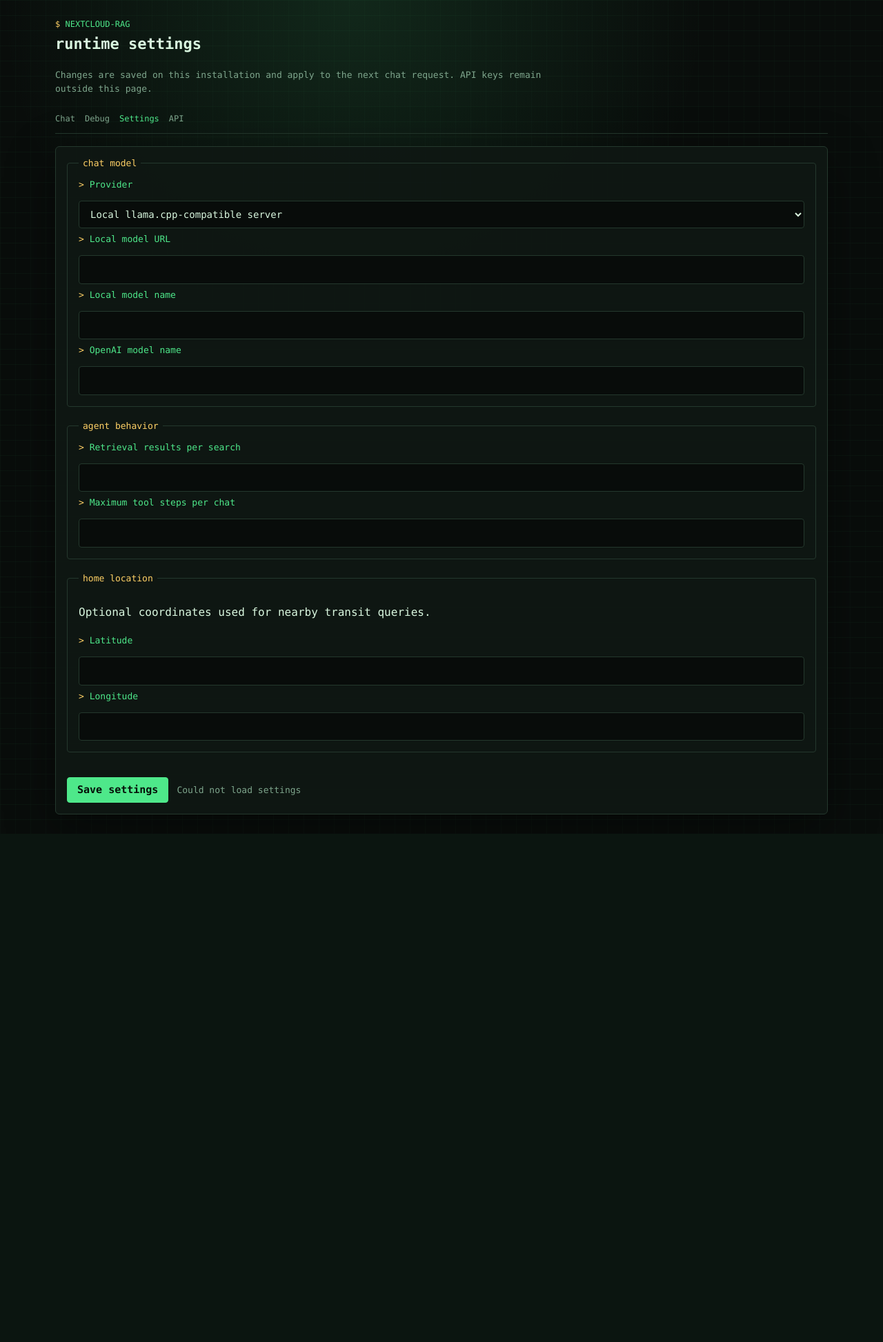
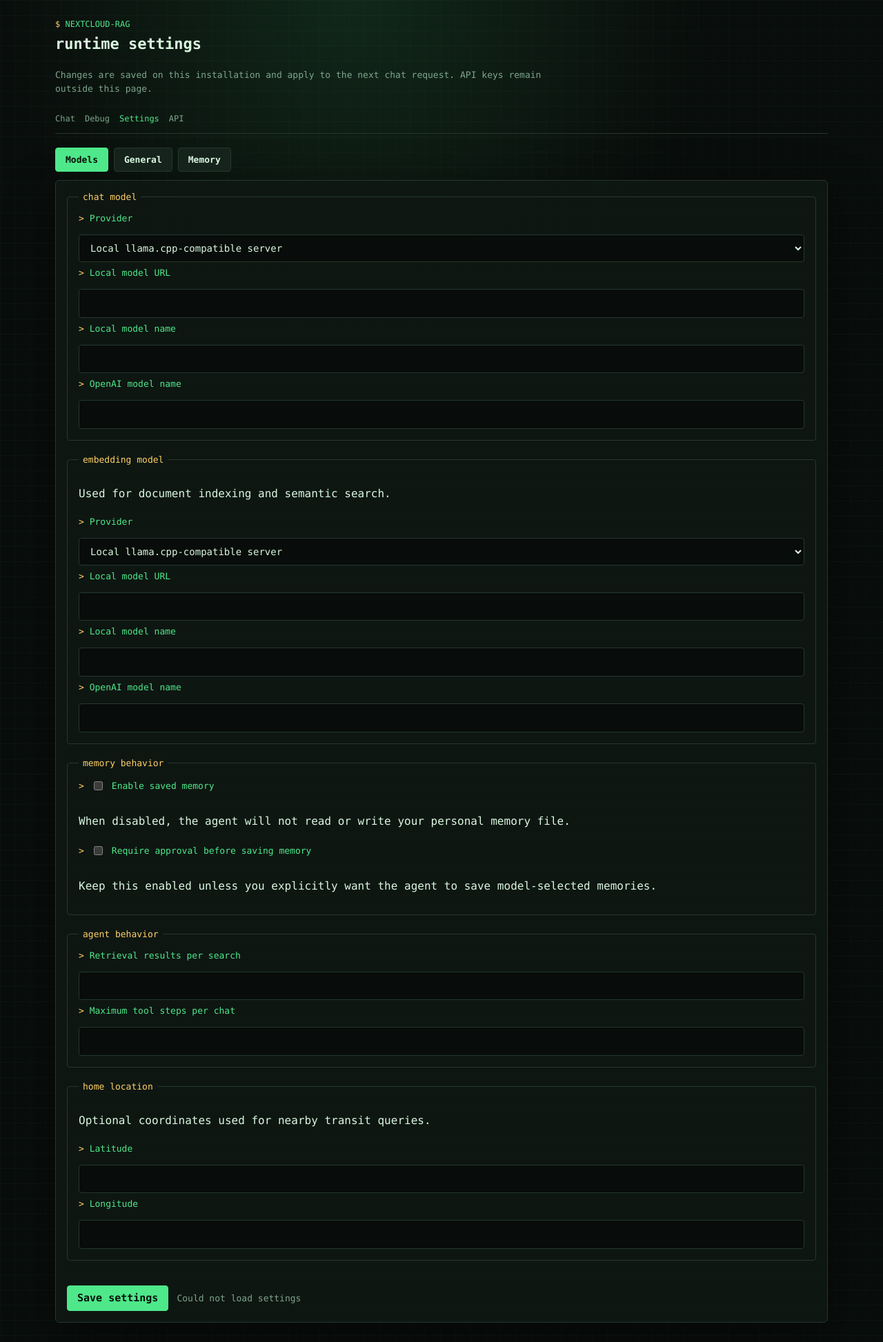
Before and after one commit to faisal-memon/rag-agent, a Python web app: template app/agent/web/templates/settings.html in a window 1280 px wide. Shown: the whole page at 69% size. Before the commit the page ends 1181 px from the top, so only its background shows below. Run offline with Jinja, Linux system fonts and the light colour scheme; the template is opened without the code that fills it, so the values that code supplies are empty.

Commit message:
Add chat and embedding model settings (#134)
* Add model settings tab

* Add memory settings tab

* Honor disabled memory at startup

* Make UI canonical for user settings

* Expose location capability without coordinates

* Align memory tests and tool guard

* Complete agent test settings defaults

```diff
--- a/app/agent/api/schemas.py
+++ b/app/agent/api/schemas.py
@@ -72,10 +72,16 @@ class AgentRuntimeSettings(BaseModel):
     openai_chat_model: str = Field(min_length=1)
     llamacpp_base_url: str = Field(min_length=1)
     llamacpp_chat_model: str = Field(min_length=1)
+    embedding_provider: Literal["openai", "llamacpp"]
+    openai_embedding_model: str = Field(min_length=1)
+    embedding_llamacpp_base_url: str = Field(min_length=1)
+    embedding_llamacpp_model: str = Field(min_length=1)
     query_limit: int = Field(ge=1, le=100)
     agent_max_steps: int = Field(ge=1, le=12)
     home_latitude: float | None = Field(default=None, ge=-90, le=90)
     home_longitude: float | None = Field(default=None, ge=-180, le=180)
+    memory_enabled: bool = True
+    memory_require_approval: bool = True
 
 
 class RetrievalDebugResponse(BaseModel):
--- a/app/agent/config.py
+++ b/app/agent/config.py
@@ -24,6 +24,8 @@ class ApiSettings(ConfiguredSettings):
     home_latitude: float | None = Field(default=None, ge=-90, le=90, alias="HOME_LATITUDE")
     home_longitude: float | None = Field(default=None, ge=-180, le=180, alias="HOME_LONGITUDE")
     memory_path: Path = Field(default=Path("/memory/MEMORY.md"), alias="RAG_MEMORY_PATH")
+    memory_enabled: bool = Field(default=True, alias="RAG_MEMORY_ENABLED")
+    memory_require_approval: bool = Field(default=True, alias="RAG_MEMORY_REQUIRE_APPROVAL")
     embedding_provider: str = Field(default="openai", alias="EMBEDDING_PROVIDER")
     embedding_llamacpp_base_url: str = Field(default="http://localhost:8081/v1", alias="LLAMACPP_EMBEDDING_BASE_URL")
     embedding_llamacpp_api_key: str = Field(default="not-needed", alias="LLAMACPP_EMBEDDING_API_KEY")
--- a/app/agent/web/static/settings.js
+++ b/app/agent/web/static/settings.js
@@ -1,6 +1,19 @@
 const form = document.getElementById("settings-form");
 const status = document.getElementById("settings-status");
 const saveButton = document.getElementById("save-settings");
+
+for (const tab of document.querySelectorAll(".settings-tab")) {
+  tab.addEventListener("click", () => {
+    for (const candidate of document.querySelectorAll(".settings-tab")) {
+      const active = candidate === tab;
+      candidate.classList.toggle("active", active);
+      candidate.setAttribute("aria-selected", String(active));
+    }
+    for (const panel of document.querySelectorAll(".settings-panel")) {
+      panel.hidden = panel.id !== tab.dataset.panel;
+    }
+  });
+}
 
 function setStatus(message) {
   status.textContent = message;
@@ -9,7 +22,10 @@ function setStatus(message) {
 function fillForm(settings) {
   for (const [name, value] of Object.entries(settings)) {
     const input = form.elements.namedItem(name);
-    if (input) input.value = value;
+    if (input) {
+      if (input.type === "checkbox") input.checked = Boolean(value);
+      else input.value = value;
+    }
   }
 }
 
@@ -29,6 +45,8 @@ form.addEventListener("submit", async (event) => {
   data.agent_max_steps = Number(data.agent_max_steps);
   data.home_latitude = data.home_latitude === "" ? null : Number(data.home_latitude);
   data.home_longitude = data.home_longitude === "" ? null : Number(data.home_longitude);
+  data.memory_enabled = form.elements.memory_enabled.checked;
+  data.memory_require_approval = form.elements.memory_require_approval.checked;
 
   try {
     const response = await fetch("/api/settings", {
--- a/app/agent/web/static/styles.css
+++ b/app/agent/web/static/styles.css
@@ -987,3 +987,38 @@ body.agent-only .actions {
     animation: none;
   }
 }
+
+.settings-tabs {
+  display: flex;
+  gap: 8px;
+  margin: 20px 0 12px;
+}
+
+.settings-tab {
+  border-color: var(--line);
+  color: var(--ink);
+  background: var(--panel-strong);
+  font-size: 13px;
+}
+
+.settings-tab.active {
+  border-color: var(--accent);
+  color: #061009;
+  background: var(--accent);
+}
+
+.settings-panel {
+  display: grid;
+  gap: 20px;
+}
+
+.checkbox-field {
+  display: flex;
+  gap: 10px;
+  align-items: center;
+  cursor: pointer;
+}
+
+.checkbox-field input {
+  width: auto;
+}
--- a/app/agent/web/templates/settings.html
+++ b/app/agent/web/templates/settings.html
@@ -20,7 +20,14 @@
         </nav>
       </section>
 
+      <div class="settings-tabs" role="tablist" aria-label="Settings sections">
+        <button type="button" class="settings-tab active" role="tab" aria-selected="true" aria-controls="models-panel" data-panel="models-panel">Models</button>
+        <button type="button" class="settings-tab" role="tab" aria-selected="false" aria-controls="general-panel" data-panel="general-panel">General</button>
+        <button type="button" class="settings-tab" role="tab" aria-selected="false" aria-controls="memory-panel" data-panel="memory-panel">Memory</button>
+      </div>
+
       <form class="query-card settings-form" id="settings-form">
+        <section id="models-panel" class="settings-panel" role="tabpanel">
           <fieldset>
             <legend>chat model</legend>
             <label for="llm-provider">Provider</label>
@@ -28,35 +35,64 @@
               <option value="llamacpp">Local llama.cpp-compatible server</option>
               <option value="openai">OpenAI</option>
             </select>
-
             <label for="llamacpp-base-url">Local model URL</label>
             <input id="llamacpp-base-url" name="llamacpp_base_url" type="url" required />
-
             <label for="llamacpp-chat-model">Local model name</label>
             <input id="llamacpp-chat-model" name="llamacpp_chat_model" type="text" required />
-
             <label for="openai-chat-model">OpenAI model name</label>
             <input id="openai-chat-model" name="openai_chat_model" type="text" required />
           </fieldset>
 
           <fieldset>
+            <legend>embedding model</legend>
+            <p class="field-help">Used for document indexing and semantic search.</p>
+            <label for="embedding-provider">Provider</label>
+            <select id="embedding-provider" name="embedding_provider">
+              <option value="llamacpp">Local llama.cpp-compatible server</option>
+              <option value="openai">OpenAI</option>
+            </select>
+            <label for="embedding-llamacpp-base-url">Local model URL</label>
+            <input id="embedding-llamacpp-base-url" name="embedding_llamacpp_base_url" type="url" required />
+            <label for="embedding-llamacpp-model">Local model name</label>
+            <input id="embedding-llamacpp-model" name="embedding_llamacpp_model" type="text" required />
+            <label for="openai-embedding-model">OpenAI model name</label>
+            <input id="openai-embedding-model" name="openai_embedding_model" type="text" required />
+          </fieldset>
+        </section>
+
+        <section id="memory-panel" class="settings-panel" role="tabpanel" hidden>
+          <fieldset>
+            <legend>memory behavior</legend>
+            <label class="checkbox-field" for="memory-enabled">
+              <input id="memory-enabled" name="memory_enabled" type="checkbox" />
+              Enable saved memory
+            </label>
+            <p class="field-help">When disabled, the agent will not read or write your personal memory file.</p>
+            <label class="checkbox-field" for="memory-require-approval">
+              <input id="memory-require-approval" name="memory_require_approval" type="checkbox" />
+              Require approval before saving memory
+            </label>
+            <p class="field-help">Keep this enabled unless you explicitly want the agent to save model-selected memories.</p>
+          </fieldset>
+        </section>
+
+        <section id="general-panel" class="settings-panel" role="tabpanel" hidden>
+          <fieldset>
             <legend>agent behavior</legend>
             <label for="query-limit">Retrieval results per search</label>
             <input id="query-limit" name="query_limit" type="number" min="1" max="100" required />
-
             <label for="agent-max-steps">Maximum tool steps per chat</label>
             <input id="agent-max-steps" name="agent_max_steps" type="number" min="1" max="12" required />
           </fieldset>
-
           <fieldset>
             <legend>home location</legend>
             <p class="field-help">Optional coordinates used for nearby transit queries.</p>
             <label for="home-latitude">Latitude</label>
             <input id="home-latitude" name="home_latitude" type="number" min="-90" max="90" step="any" />
-
             <label for="home-longitude">Longitude</label>
             <input id="home-longitude" name="home_longitude" type="number" min="-180" max="180" step="any" />
           </fieldset>
+        </section>
 
         <div class="actions">
           <button type="submit" id="save-settings">Save settings</button>
--- a/config/runtime-settings.example.json
+++ b/config/runtime-settings.example.json
@@ -5,7 +5,11 @@
     "llamacpp_base_url": "http://localhost:8080/v1",
     "llamacpp_chat_model": "local-model",
     "query_limit": 8,
-    "agent_max_steps": 6
+    "agent_max_steps": 6,
+    "embedding_provider": "openai",
+    "openai_embedding_model": "text-embedding-3-small",
+    "embedding_llamacpp_base_url": "http://localhost:8081/v1",
+    "embedding_llamacpp_model": "local-embedding-model"
   },
   "embed": {
     "provider": "openai",
```
Also changed, not shown: app/agent/agent.py (+23 -2 lines), app/agent/api/routes.py (+17 -1 lines), app/agent/prompts/planner.md (+3 -0 lines), tests/test_agent.py (+3 -1 lines), tests/test_settings.py (+4 -0 lines), README.md, 1 other file. Lines whose indentation alone changed are shown as unchanged.
